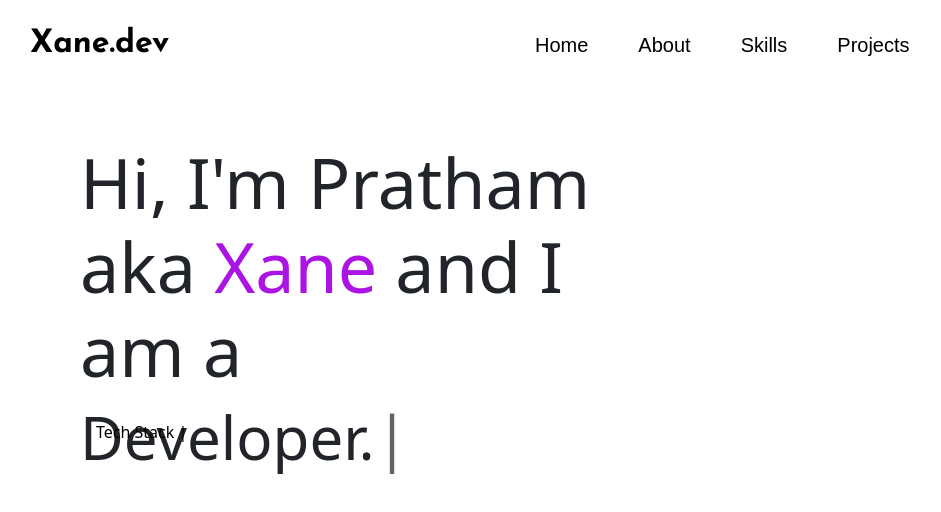
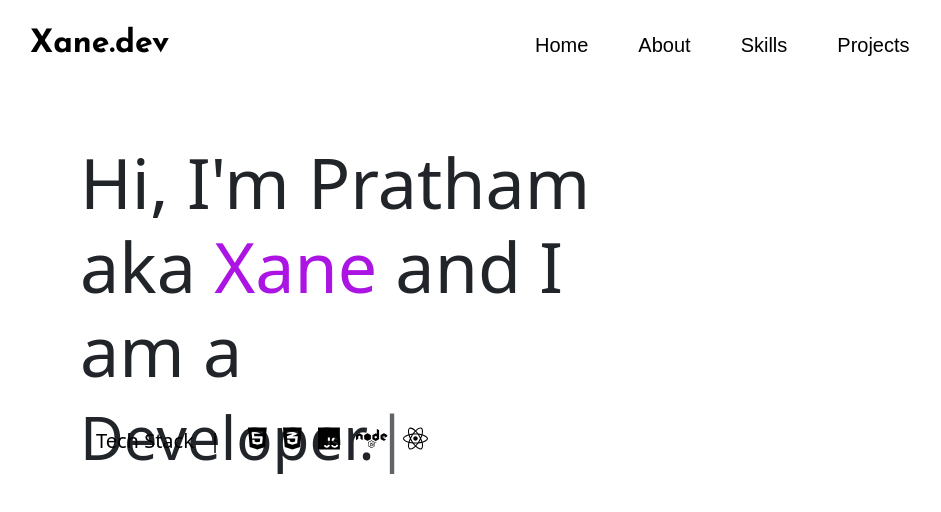
Before and after one commit to Xane07/xaneDev, a React (Vite) app: page / in a window 1280 px wide. Shown: the top 512 px of the page, without its empty margins (0-941 px from the left). Built offline with nearby package versions, Linux system fonts and the light colour scheme.

Commit message:
icons styling

```diff
--- a/src/elements/introduction/Text.css
+++ b/src/elements/introduction/Text.css
@@ -27,11 +27,21 @@
 
 .skills{
     color: black;
+    display: inline-block;
 
     margin-left: 6rem;
 }
 
 .icons{
-    color: black;
-    display: inline;
+    padding: 8px;
+    font-size: 25px;
+
 }
+
+.stackText{
+    font-size: 20px;
+}
+
+.allTechicons{
+    margin-left: 20px;
+}
--- a/src/elements/introduction/Text.jsx
+++ b/src/elements/introduction/Text.jsx
@@ -2,6 +2,12 @@ import React from "react";
 import "./Text.css";
 import Typewriter from "typewriter-effect";
 import { FontAwesomeIcon } from "@fortawesome/react-fontawesome";
+import {
+  faHtml5,
+  faJs,
+  faNode,
+  faReact,faCss3Alt
+} from "@fortawesome/free-brands-svg-icons";
 
 function Text() {
   console.log("text.jsx");
@@ -26,14 +32,26 @@ function Text() {
         </div>
       </div>
       <div className="skills">
-        <p>Tech Stack |</p>
-        <div className="icons">
-        <FontAwesomeIcon icon="fa-brands fa-html5" />
-        <FontAwesomeIcon icon="fa-brands fa-html5" />
-        <FontAwesomeIcon icon="fa-brands fa-js" />
-        <FontAwesomeIcon icon="fa-brands fa-node" />
-        <FontAwesomeIcon icon="fa-brands fa-react" />
-        </div>
+        <p>
+          <span className="stackText">Tech Stack &nbsp;&nbsp;|</span>
+          <span className="allTechicons">
+            <span className="icons">
+              <FontAwesomeIcon icon={faHtml5} />
+            </span>
+            <span className="icons">
+              <FontAwesomeIcon icon={faCss3Alt} />
+            </span>
+            <span className="icons">
+              <FontAwesomeIcon icon={faJs} />
+            </span>
+            <span className="icons">
+              <FontAwesomeIcon icon={faNode} />
+            </span>
+            <span className="icons">
+              <FontAwesomeIcon icon={faReact} />
+            </span>
+          </span>
+        </p>
       </div>
     </>
   );
```
